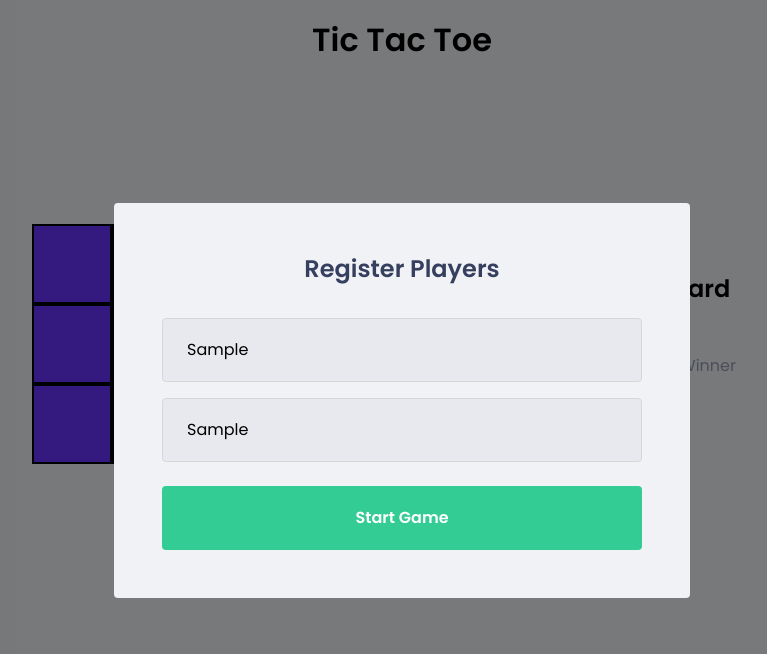
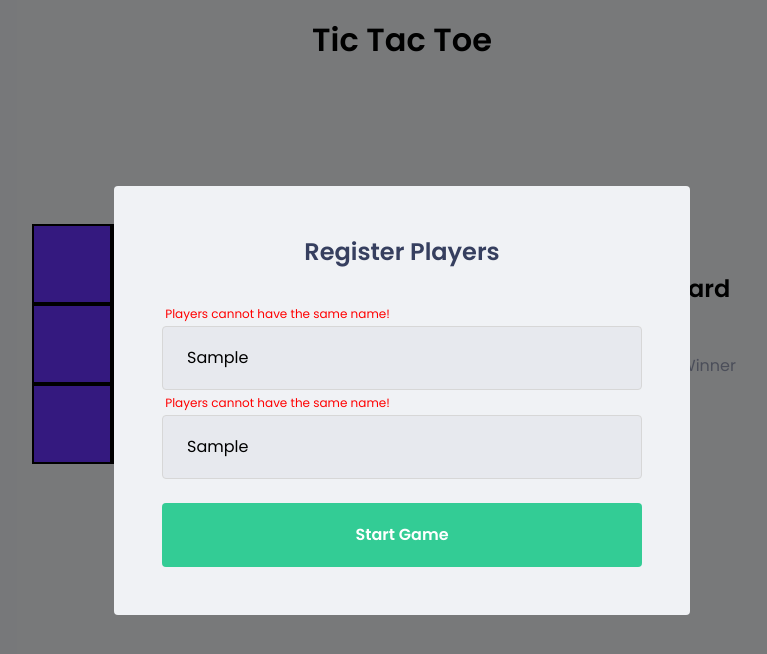
Before and after one commit to AlexRossetto/tictactoe, a React (Create React App) app: page / in a window 1280 px wide. Both pictures are taken after typing "Sample", "Sample" into the empty fields and a click on the button "Start Game". Shown: the top 654 px of the page, without its empty margins (238-1005 px from the left). Built offline with nearby package versions, Linux system fonts and the light colour scheme.

Commit message:
housekeeping: adding basic form validation and adding command to start application once cypress is initialized

```diff
--- a/package.json
+++ b/package.json
@@ -23,7 +23,8 @@
     "start": "react-scripts start",
     "build": "react-scripts build",
     "test": "yarn jest",
-    "cy:run": "cypress open ./cypress/integration/App.test.js",
+    "cy:start": "cypress open ./cypress/integration/App.test.js",
+    "cy:run": "start-test 3000 cy:start",
     "eject": "react-scripts eject"
   },
   "browserslist": {
@@ -45,6 +46,7 @@
     "cypress": "^9.6.0",
     "eslint": "^8.14.0",
     "jest": "27.4.0",
+    "start-server-and-test": "^1.14.0",
     "ts-jest": "^27.1.4"
   }
 }
--- a/src/components/RegisterNewRoundModal/index.tsx
+++ b/src/components/RegisterNewRoundModal/index.tsx
@@ -1,18 +1,21 @@
 import { FormEvent, useState } from 'react';
 import Modal from 'react-modal';
 import { Container } from './styles';
-import { RegisterNewPlayersModalProps } from './interface';
+import { RegisterNewPlayersModalProps, ErrorType } from './interface';
+import { validateErrors } from './utils'
 
 export const RegisterNewRoundModal = ({ isOpen, onRequestClose } : RegisterNewPlayersModalProps) => {
 
   const [playerOne, setPlayerOne] = useState<string>('');
   const [playerTwo, setPlayerTwo] = useState<string>('');
+  const [error, setError] = useState<ErrorType>();
 
   function handleStartNewGame(e: FormEvent) {
     e.preventDefault();
-    console.log('Tá clicando nao?')
-    debugger
-    if(playerOne === playerTwo) {
+    const errors = validateErrors(playerOne, playerTwo);
+    if(errors.error) {
+      console.log(errors, "oq temos aqui?")
+      setError(errors)
       return;
     }
     localStorage.setItem("Players", JSON.stringify({ playerOne: playerOne, playerTwo: playerTwo }))
@@ -33,8 +36,10 @@ export const RegisterNewRoundModal = ({ isOpen, onRequestClose } : RegisterNewPl
     >
       <Container onSubmit={handleStartNewGame}>
         <h2>Register Players</h2>
-        <input id="playerOne" maxLength={15} required placeholder="Player One" value={playerOne} onChange={(e) => setPlayerOne(e.target.value)}/>
-        <input id="playerTwo" maxLength={15} required placeholder="Player Two" value={playerTwo} onChange={(e) => setPlayerTwo(e.target.value)}/>
+        {error?.playerOneInputErrorMessage && <span>{error.playerOneInputErrorMessage}</span>}
+        <input id="playerOne" maxLength={15} placeholder="Player One" value={playerOne} onChange={(e) => setPlayerOne(e.target.value)}/>
+        {error?.playerTwoInputErrorMessage && <span>{error.playerTwoInputErrorMessage}</span>}
+        <input id="playerTwo" maxLength={15} placeholder="Player Two" value={playerTwo} onChange={(e) => setPlayerTwo(e.target.value)}/>
         <button type="submit">Start Game</button>
       </Container>
     </Modal>
--- a/src/components/RegisterNewRoundModal/interface.ts
+++ b/src/components/RegisterNewRoundModal/interface.ts
@@ -2,3 +2,9 @@ export interface RegisterNewPlayersModalProps {
   isOpen: boolean;
   onRequestClose: () => void;
 }
+
+export interface ErrorType {
+  error: boolean;
+  playerOneInputErrorMessage: string;
+  playerTwoInputErrorMessage: string;
+}
--- a/src/components/RegisterNewRoundModal/styles.ts
+++ b/src/components/RegisterNewRoundModal/styles.ts
@@ -28,6 +28,12 @@ export const Container = styled.form`
     }
   }
 
+  span {
+      font-size: .75rem;
+      color: red;
+      padding: .2rem;
+    }
+
   button[type="submit"] {
     width: 100%;
     padding: 1 0.5rem;
--- /dev/null
+++ b/src/components/RegisterNewRoundModal/utils.ts
@@ -0,0 +1,25 @@
+export const validateErrors = (playerOne : string, playerTwo : string) => {
+  const errors = {
+    error: false,
+    playerOneInputErrorMessage: '',
+    playerTwoInputErrorMessage: '',
+  }
+
+  if(!playerOne) {
+    errors.playerOneInputErrorMessage = 'Players must have a name!'
+    errors.error = true
+  }
+
+  if(!playerTwo) {
+    errors.playerTwoInputErrorMessage = 'Players must have a name!'
+    errors.error = true
+  }
+
+  if(playerOne === playerTwo && playerOne !== '') {
+    errors.playerOneInputErrorMessage = 'Players cannot have the same name!'
+    errors.playerTwoInputErrorMessage = 'Players cannot have the same name!'
+    errors.error = true
+  }
+
+  return errors
+}
```
Also changed, not shown: 1 other file (tests, documents, lock files or other folders).
